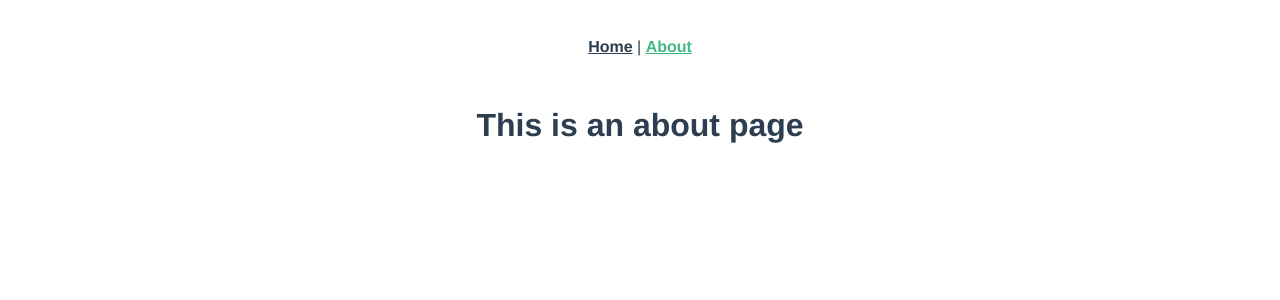
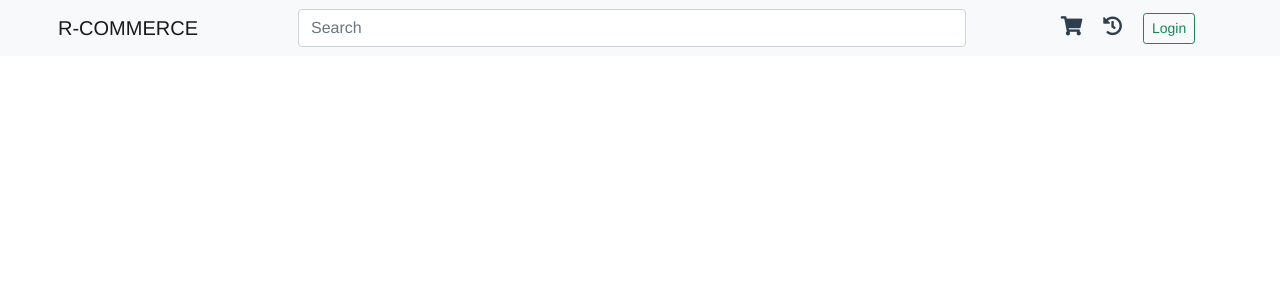
Before and after one commit to rmt-07-glasgow-fox/e-commerce-customer, a Vue app: page /about in a window 1280 px wide. Shown: the top 300 px of the page. Built offline with nearby package versions, Linux system fonts and the light colour scheme.

Commit message:
add navbar

```diff
--- a/public/index.html
+++ b/public/index.html
@@ -5,6 +5,8 @@
     <meta http-equiv="X-UA-Compatible" content="IE=edge">
     <meta name="viewport" content="width=device-width,initial-scale=1.0">
     <link rel="icon" href="<%= BASE_URL %>favicon.ico">
+    <link href="https://cdn.jsdelivr.net/npm/bootstrap@5.0.0-beta1/dist/css/bootstrap.min.css" rel="stylesheet" integrity="sha384-giJF6kkoqNQ00vy+HMDP7azOuL0xtbfIcaT9wjKHr8RbDVddVHyTfAAsrekwKmP1" crossorigin="anonymous">
+    <link rel="stylesheet" href="https://pro.fontawesome.com/releases/v5.10.0/css/all.css" integrity="sha384-AYmEC3Yw5cVb3ZcuHtOA93w35dYTsvhLPVnYs9eStHfGJvOvKxVfELGroGkvsg+p" crossorigin="anonymous"/>
     <title><%= htmlWebpackPlugin.options.title %></title>
   </head>
   <body>
--- a/src/App.vue
+++ b/src/App.vue
@@ -1,12 +1,17 @@
 <template>
   <div id="app">
-    <div id="nav">
-      <router-link to="/">Home</router-link> |
-      <router-link to="/about">About</router-link>
-    </div>
+    <navbar />
     <router-view/>
   </div>
 </template>
+
+<script>
+import Navbar from './components/Navbar.vue'
+export default {
+  components: { Navbar },
+  name: 'App'
+}
+</script>
 
 <style>
 #app {
--- a/src/components/HelloWorld.vue
+++ /dev/null
@@ -1,59 +0,0 @@
-<template>
-  <div class="hello">
-    <h1>{{ msg }}</h1>
-    <p>
-      For a guide and recipes on how to configure / customize this project,<br>
-      check out the
-      <a href="https://cli.vuejs.org" target="_blank" rel="noopener">vue-cli documentation</a>.
-    </p>
-    <h3>Installed CLI Plugins</h3>
-    <ul>
-      <li><a href="https://github.com/vuejs/vue-cli/tree/dev/packages/%40vue/cli-plugin-babel" target="_blank" rel="noopener">babel</a></li>
-      <li><a href="https://github.com/vuejs/vue-cli/tree/dev/packages/%40vue/cli-plugin-router" target="_blank" rel="noopener">router</a></li>
-      <li><a href="https://github.com/vuejs/vue-cli/tree/dev/packages/%40vue/cli-plugin-eslint" target="_blank" rel="noopener">eslint</a></li>
-    </ul>
-    <h3>Essential Links</h3>
-    <ul>
-      <li><a href="https://vuejs.org" target="_blank" rel="noopener">Core Docs</a></li>
-      <li><a href="https://forum.vuejs.org" target="_blank" rel="noopener">Forum</a></li>
-      <li><a href="https://chat.vuejs.org" target="_blank" rel="noopener">Community Chat</a></li>
-      <li><a href="https://twitter.com/vuejs" target="_blank" rel="noopener">Twitter</a></li>
-      <li><a href="https://news.vuejs.org" target="_blank" rel="noopener">News</a></li>
-    </ul>
-    <h3>Ecosystem</h3>
-    <ul>
-      <li><a href="https://router.vuejs.org" target="_blank" rel="noopener">vue-router</a></li>
-      <li><a href="https://vuex.vuejs.org" target="_blank" rel="noopener">vuex</a></li>
-      <li><a href="https://github.com/vuejs/vue-devtools#vue-devtools" target="_blank" rel="noopener">vue-devtools</a></li>
-      <li><a href="https://vue-loader.vuejs.org" target="_blank" rel="noopener">vue-loader</a></li>
-      <li><a href="https://github.com/vuejs/awesome-vue" target="_blank" rel="noopener">awesome-vue</a></li>
-    </ul>
-  </div>
-</template>
-
-<script>
-export default {
-  name: 'HelloWorld',
-  props: {
-    msg: String
-  }
-}
-</script>
-
-<!-- Add "scoped" attribute to limit CSS to this component only -->
-<style scoped>
-h3 {
-  margin: 40px 0 0;
-}
-ul {
-  list-style-type: none;
-  padding: 0;
-}
-li {
-  display: inline-block;
-  margin: 0 10px;
-}
-a {
-  color: #42b983;
-}
-</style>
--- /dev/null
+++ b/src/components/Navbar.vue
@@ -0,0 +1,32 @@
+<template>
+  <nav class="navbar navbar-light bg-light px-3 fixed-top">
+    <div class="container-fluid row">
+      <a class="navbar-brand col-2">R-COMMERCE</a>
+      <form class="d-flex col-7">
+        <input class="form-control me-2" type="search" placeholder="Search" aria-label="Search">
+      </form>
+      <div class="d-flex col-2 justify-content-evenly align-items-center">
+        <div><i class="fas fa-shopping-cart"></i></div>
+        <div><i class="fas fa-history"></i></div>
+        <button v-if="!access_token" class="btn btn-sm btn-outline-success">Login</button>
+        <div v-else><i class="fas fa-sign-out-alt"></i></div>
+      </div>
+    </div>
+  </nav>
+</template>
+
+<script>
+export default {
+  data () {
+    return {
+      access_token: localStorage.access_token
+    }
+  }
+}
+</script>
+
+<style scoped>
+  .fas{
+    font-size: 1.2em;
+  }
+</style>
--- a/src/router/index.js
+++ b/src/router/index.js
@@ -9,14 +9,6 @@ const routes = [
     path: '/',
     name: 'Home',
     component: Home
-  },
-  {
-    path: '/about',
-    name: 'About',
-    // route level code-splitting
-    // this generates a separate chunk (about.[hash].js) for this route
-    // which is lazy-loaded when the route is visited.
-    component: () => import(/* webpackChunkName: "about" */ '../views/About.vue')
   }
 ]
 
--- a/src/views/About.vue
+++ /dev/null
@@ -1,5 +0,0 @@
-<template>
-  <div class="about">
-    <h1>This is an about page</h1>
-  </div>
-</template>
--- a/src/views/Home.vue
+++ b/src/views/Home.vue
@@ -1,18 +1,13 @@
 <template>
   <div class="home">
-    <img alt="Vue logo" src="../assets/logo.png">
-    <HelloWorld msg="Welcome to Your Vue.js App"/>
+
   </div>
 </template>
 
 <script>
 // @ is an alias to /src
-import HelloWorld from '@/components/HelloWorld.vue'
 
 export default {
-  name: 'Home',
-  components: {
-    HelloWorld
-  }
+  name: 'Home'
 }
 </script>
```
